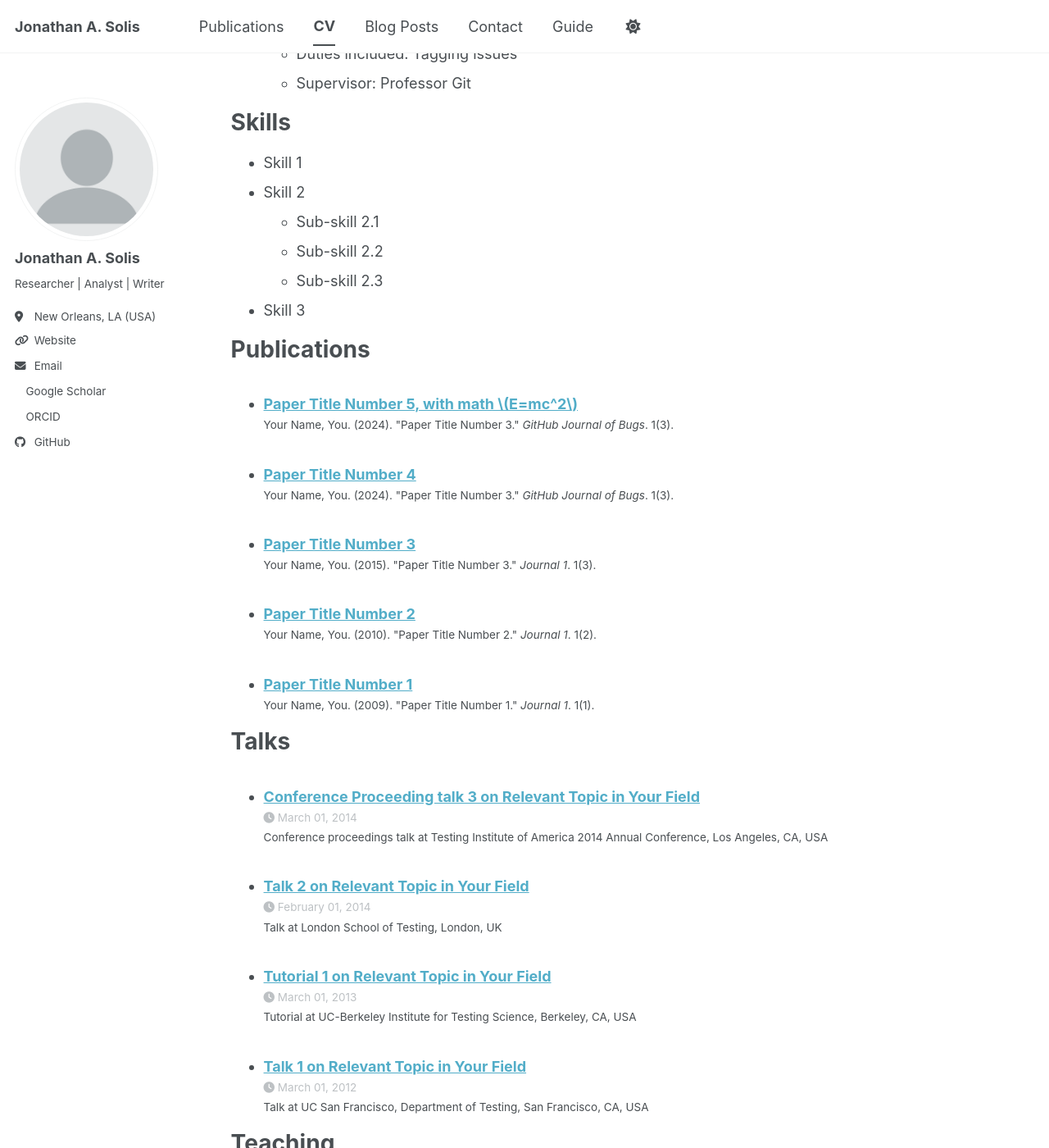
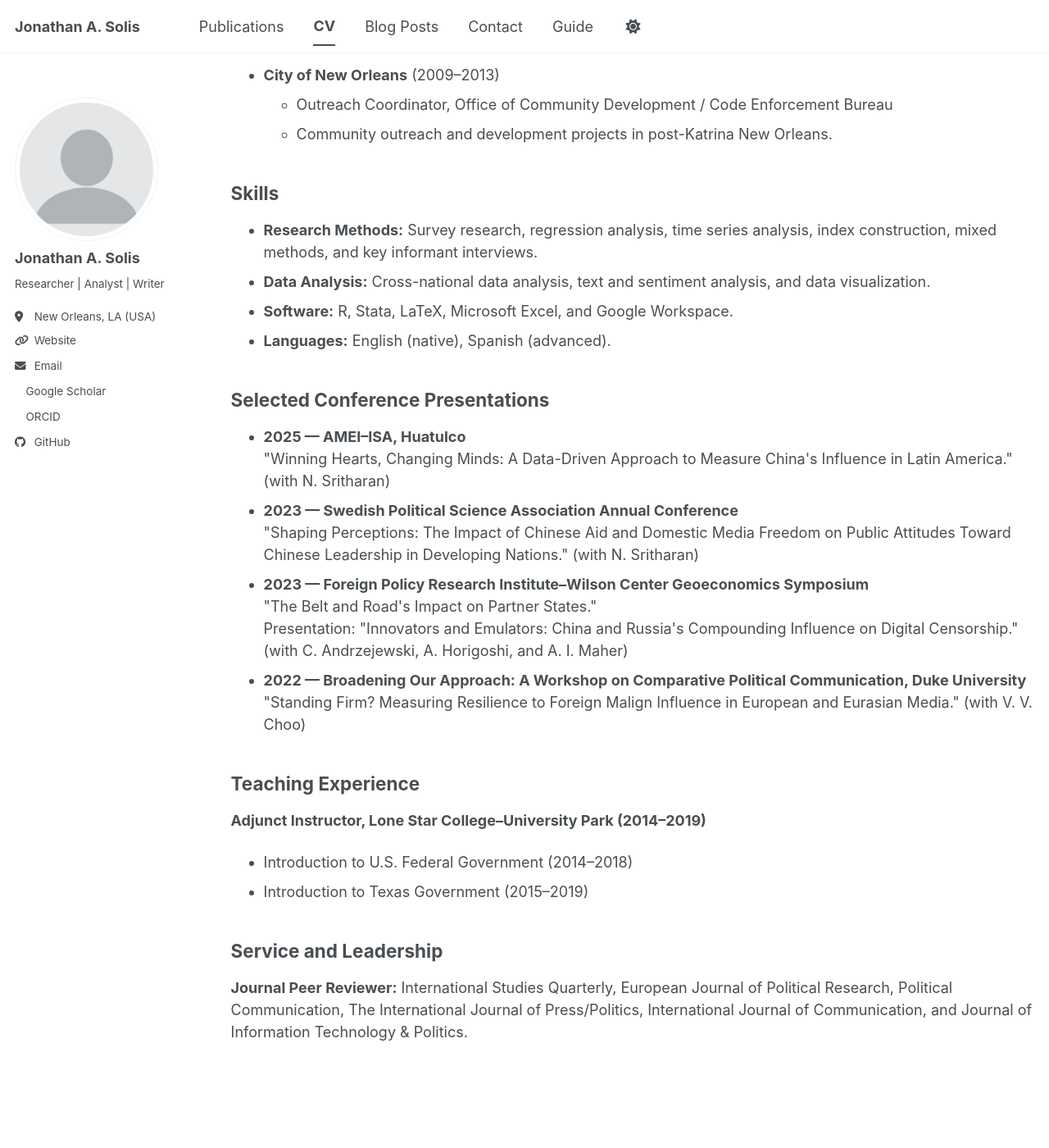
Before and after one commit to westbank-alchemy/westbank-alchemy.github.io, a Jekyll site: the page built from _pages/cv.md, in a window 1280 px wide and 1400 px high, scrolled down 672 px. Shown: the whole window at 82% size. Built offline with Jekyll 4.4.1, drawn with Linux system fonts in a browser that asks for light colours; a style sheet for code colours, icons or effects is not loaded; after the commit the page ends 2003 px from its top, so only the background shows below that; some of the changed text lies outside the part shown.

Commit message:
Update cv.md 1

```diff
--- a/_pages/cv.md
+++ b/_pages/cv.md
@@ -9,56 +9,91 @@ redirect_from:
 
 {% include base_path %}
 
-Education
-======
-* Ph.D in Version Control Theory, GitHub University, 2018 (expected)
-* M.S. in Jekyll, GitHub University, 2014
-* B.S. in GitHub, GitHub University, 2012
+<h2>Education</h2>
 
-Work experience
-======
-* Spring 2024: Academic Pages Collaborator
-  * GitHub University
-  * Duties includes: Updates and improvements to template
-  * Supervisor: The Users
+<ul>
+  <li>Ph.D. in Political Science, University of Houston</li>
+  <li>M.A. in Political Science, University of New Orleans</li>
+  <li>B.A. in Mass Communication, Louisiana State University</li>
+</ul>
 
-* Fall 2015: Research Assistant
-  * GitHub University
-  * Duties included: Merging pull requests
-  * Supervisor: Professor Hub
+<h2>Professional Experience</h2>
 
-* Summer 2015: Research Assistant
-  * GitHub University
-  * Duties included: Tagging issues
-  * Supervisor: Professor Git
+<ul>
+  <li>
+    <strong>AidData, William & Mary</strong> (2019–2026)
+    <ul>
+      <li>Research Scientist (2023–2026)</li>
+      <li>Senior Research Analyst (2021–2023)</li>
+      <li>Research Analyst (2019–2021)</li>
+      <li>Designed and led cross-national research on foreign influence, development finance, public opinion, and media and information environments.</li>
+    </ul>
+  </li>
 
-Skills
-======
-* Skill 1
-* Skill 2
-  * Sub-skill 2.1
-  * Sub-skill 2.2
-  * Sub-skill 2.3
-* Skill 3
+  <li>
+    <strong>International Panel on the Information Environment (IPIE)</strong>
+    <ul>
+      <li>Scientist (2024-2026)</li>
+      <li>Research on measuring political information environments and resilience and vulnerability to misinformation and disinformation.</li>
+    </ul>
+  </li>
 
-Publications
-======
-  <ul>{% for post in site.publications reversed %}
-    {% include archive-single-cv.html %}
-  {% endfor %}</ul>
+  <li>
+    <strong>City of New Orleans</strong> (2009–2013)
+    <ul>
+      <li>Outreach Coordinator, Office of Community Development / Code Enforcement Bureau</li>
+      <li>Community outreach and development projects in post-Katrina New Orleans.</li>
+    </ul>
+  </li>
+</ul>
 
-Talks
-======
-  <ul>{% for post in site.talks reversed %}
-    {% include archive-single-talk-cv.html  %}
-  {% endfor %}</ul>
+<h2>Skills</h2>
 
-Teaching
-======
-  <ul>{% for post in site.teaching reversed %}
-    {% include archive-single-cv.html %}
-  {% endfor %}</ul>
+<ul>
+  <li><strong>Research Methods:</strong> Survey research, regression analysis, time series analysis, index construction, mixed methods, and key informant interviews.</li>
+  <li><strong>Data Analysis:</strong> Cross-national data analysis, text and sentiment analysis, and data visualization.</li>
+  <li><strong>Software:</strong> R, Stata, LaTeX, Microsoft Excel, and Google Workspace.</li>
+  <li><strong>Languages:</strong> English (native), Spanish (advanced).</li>
+</ul>
 
-Service and leadership
-======
-* Currently signed in to 43 different slack teams
+<h2>Selected Conference Presentations</h2>
+
+<ul>
+  <li>
+    <strong>2025 — AMEI–ISA, Huatulco</strong><br>
+    "Winning Hearts, Changing Minds: A Data-Driven Approach to Measure China's Influence in Latin America."
+    (with N. Sritharan)
+  </li>
+
+  <li>
+    <strong>2023 — Swedish Political Science Association Annual Conference</strong><br>
+    "Shaping Perceptions: The Impact of Chinese Aid and Domestic Media Freedom on Public Attitudes Toward Chinese Leadership in Developing Nations."
+    (with N. Sritharan)
+  </li>
+
+  <li>
+    <strong>2023 — Foreign Policy Research Institute–Wilson Center Geoeconomics Symposium</strong><br>
+    "The Belt and Road's Impact on Partner States."<br>
+    Presentation: "Innovators and Emulators: China and Russia's Compounding Influence on Digital Censorship."
+    (with C. Andrzejewski, A. Horigoshi, and A. I. Maher)
+  </li>
+
+  <li>
+    <strong>2022 — Broadening Our Approach: A Workshop on Comparative Political Communication, Duke University</strong><br>
+    "Standing Firm? Measuring Resilience to Foreign Malign Influence in European and Eurasian Media."
+    (with V. V. Choo)
+  </li>
+</ul>
+
+
+<h2>Teaching Experience</h2>
+
+<p><strong>Adjunct Instructor, Lone Star College–University Park (2014–2019)</strong></p>
+
+<ul>
+  <li>Introduction to U.S. Federal Government (2014–2018)</li>
+  <li>Introduction to Texas Government (2015–2019)</li>
+</ul>
+
+<h2>Service and Leadership</h2>
+<p><strong>Journal Peer Reviewer:</strong> International Studies Quarterly, European Journal of Political Research, Political Communication, The International Journal of Press/Politics, International Journal of Communication, and Journal of Information Technology &amp; Politics.</p>
```
Also changed, not shown: other parts of _pages/cv.md (+1 -1 lines).
